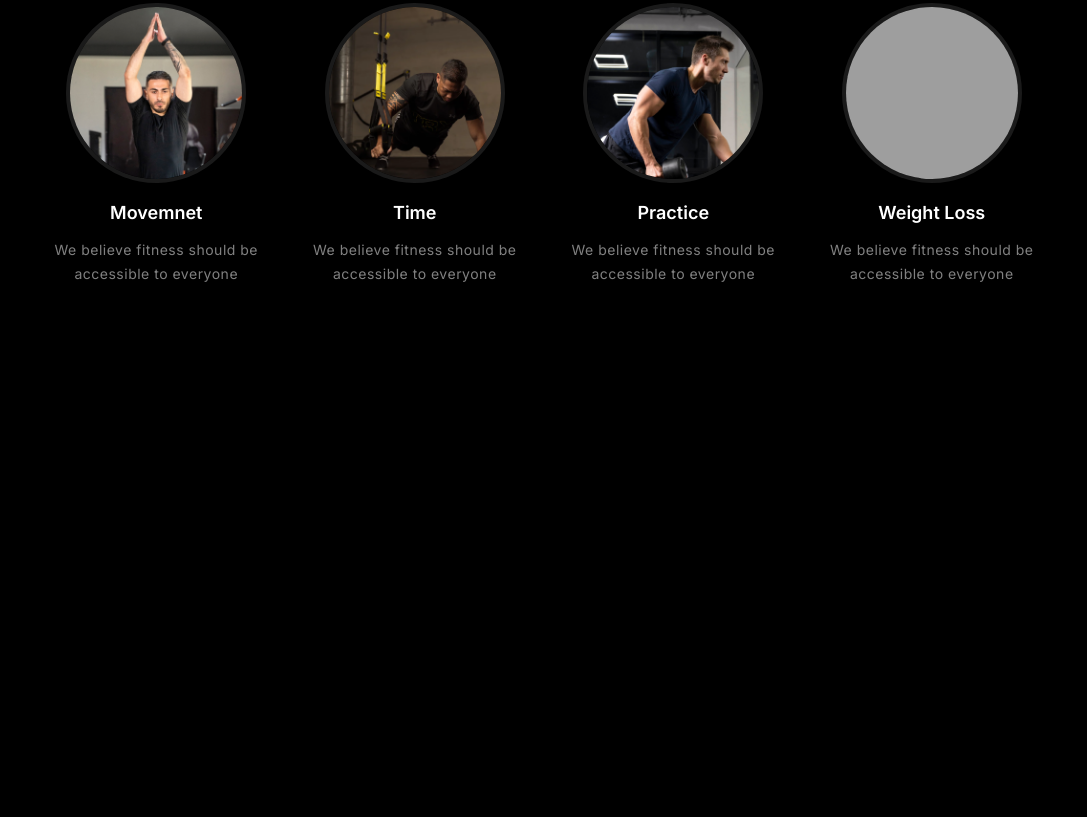
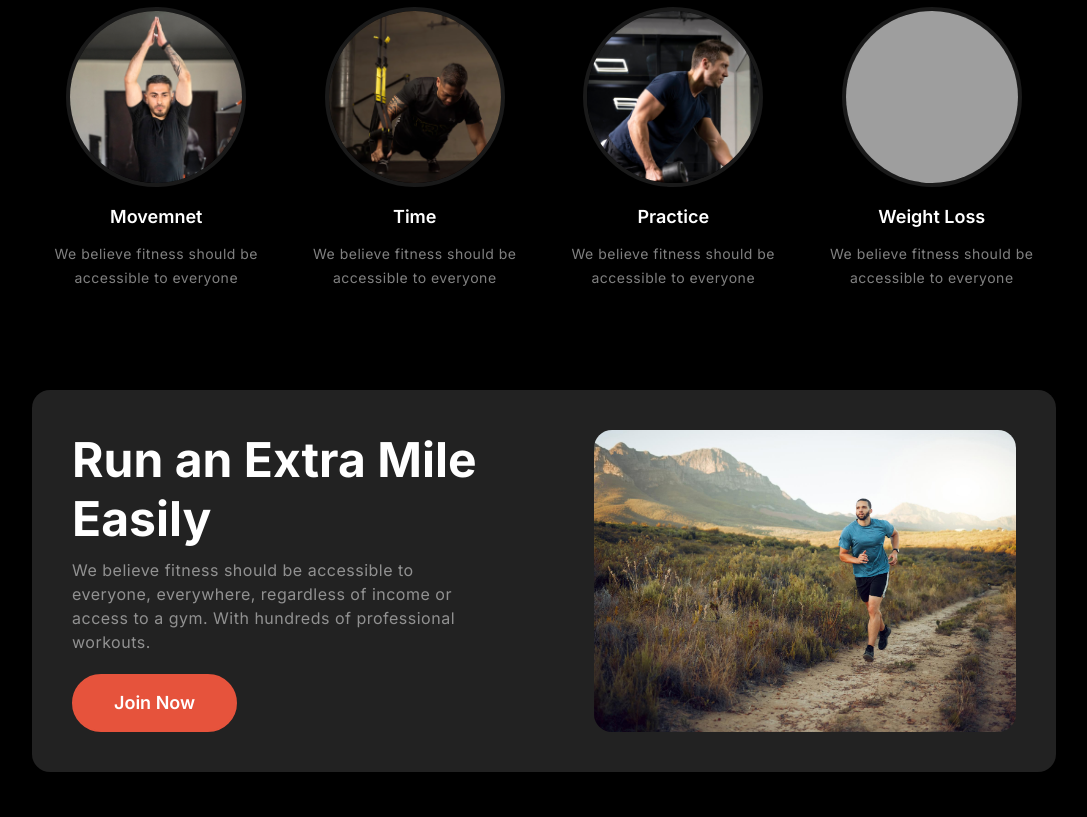
Before and after one commit to shohayabt/FITNESS, a plain HTML site: page index.htm in a window 1280 px wide. Shown: the part 839-1656 px from the top of the page, without its empty margins (96-1183 px from the left). Before the commit the page ends 1180 px from the top, so only its background shows below. Drawn offline with Linux system fonts and the light colour scheme; grey boxes are pictures that could not be loaded; a web font is replaced by a local one.

Commit message:
run section complete

```diff
--- a/css/responsive.css
+++ b/css/responsive.css
@@ -1,28 +1,53 @@
-@media  screen and (max-width:1024px) {
-    .hero_section{
+@media screen and (max-width:1024px) {
+    .hero_section {
         grid-template-columns: 1fr;
     }
-    .left{
+
+    .left {
         padding: 40px 0px;
     }
+
     .right {
         background-position: center;
     }
+
     .one {
         top: 25.43rem;
         left: 5.0rem;
     }
+
     .two {
         top: 170px;
         right: 100px;
     }
+
     /* THE STYLE OF HAVITS SEVTION START FROM HERE */
-    .section_information{
+    .section_information {
         width: 100%;
     }
-    .habits_card_container{
-        grid-template-columns: repeat(2,1fr);
-        grid-auto-rows: repeat(2,1fr);
+
+    .habits_card_container {
+        grid-template-columns: repeat(2, 1fr);
+        grid-auto-rows: repeat(2, 1fr);
         grid-row-gap: 10px;
     }
+    .run_section {
+        grid-column-gap: 40px;
+    }
 }
+
+@media screen and (max-width:768px) {
+
+    header,
+    section {
+        padding-left: 5%;
+        padding-right: 5%;
+    }
+
+    /* THE STYLE OF RUN SECTION START FROM HERE */
+    .run_section {
+        grid-template-columns: 1fr;
+        grid-template-rows: repeat(2, 1fr);
+        grid-row-gap: 40px;
+    }
+}
--- a/css/styles.css
+++ b/css/styles.css
@@ -22,9 +22,11 @@ header {
     padding: 0px 10%;
     background: linear-gradient(180deg, #111111 0%, #323232 50%, #111111 100%);
 }
-section{
+
+section {
     padding: 45px 10%;
 }
+
 ul,
 ol {
     list-style: none;
@@ -44,6 +46,10 @@ p {
     margin: 10px 0px;
 }
 
+h2 {
+    font-size: 48px;
+    font-family: "Inter", sans-serif;
+}
 
 .btn_primary,
 .btn_secondary {
@@ -198,33 +204,34 @@ nav {
 
 /* THE STYLE OF HEADING SECTION END HERE */
 /* THE STYLE OF 2ND SECTION START FROM HERE */
-.habit_section{
+.habit_section {
     display: flex;
     justify-content: baseline;
     align-items: center;
     flex-direction: column;
 }
-.section_information{
+
+.section_information {
     text-align: center;
     width: 70%;
 }
-.section_information h2{
-    font-size: 48px;
-}
-.habits_card_container{
+
+.habits_card_container {
     display: grid;
-    grid-template-columns:repeat(4,1fr) ;
+    grid-template-columns: repeat(4, 1fr);
     grid-column-gap: 10px;
     padding-top: 40px;
 }
-.havits_card{
+
+.havits_card {
     display: flex;
     justify-content: center;
     align-items: center;
     flex-direction: column;
     text-align: center;
 }
-.havits_card_image img{
+
+.havits_card_image img {
     border-radius: 100%;
     border: 4px solid rgba(255, 255, 255, 0.1);
     width: 180px;
@@ -232,13 +239,33 @@ nav {
     object-fit: cover;
     margin-bottom: 10px;
 }
-.habits_card_title{
+
+.habits_card_title {
     font-family: "Inter", sans-serif;
     font-size: 18px;
     font-weight: 600;
     margin: 5px 0px;
 }
-.havits_card p{
+
+.havits_card p {
     font-size: 14px;
 }
+
 /* THE STYLE OF 2ND SECTION END HERE */
+/* THE CSS OF RUN SECTION START FORM HERE */
+.run_section {
+    display: grid;
+    grid-template-columns: repeat(2, 1fr);
+    grid-column-gap: 100px;
+    background: #222222;
+    border-radius: 18px;
+    padding: 40px;
+}
+.run_image{
+    background: url(../src/images/run.jpg);
+    background-position: center;
+    background-size: cover;
+    border-radius: 18px;
+}
+
+/* THE CSS OF RUN SECTION END HERE */
--- a/index.htm
+++ b/index.htm
@@ -92,5 +92,22 @@
       </div>
     </section>
     <!-- CHANGE YOUR HABIT END HERE -->
+    <!-- RUN SECTION START FROM HERE -->
+    <section>
+      <div class="run_section">
+        <div class="run_information">
+          <h2>Run an Extra Mile Easily</h2>
+          <p>
+            We believe fitness should be accessible to everyone, everywhere,
+            regardless of income or access to a gym. With hundreds of
+            professional workouts.
+          </p>
+          <a href="#" class="btn_primary"> Join Now </a>
+        </div>
+        <div class="run_image">
+        </div>
+      </div>
+    </section>
+    <!-- RUN SECTION END HERE -->
   </body>
 </html>
```
